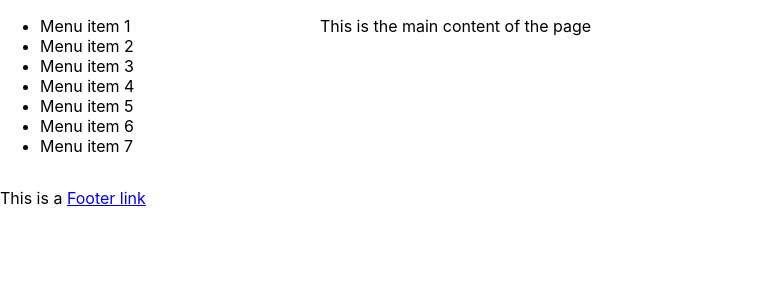
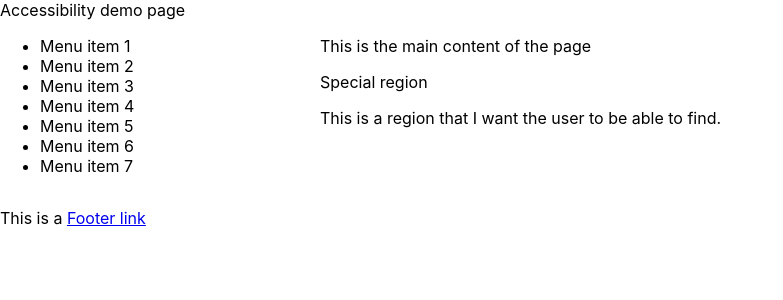
Before and after one commit to jakubgawlikowski/a11y, a React (Create React App) app in the folder a11y/: page / in a window 1280 px wide. Shown: the top 300 px of the page, without its empty margins (0-783 px from the left). Built offline with nearby package versions, Linux system fonts and the light colour scheme.

Commit message:
adding landmarks

```diff
--- a/a11y/src/App.js
+++ b/a11y/src/App.js
@@ -3,8 +3,11 @@ import './App.css';
 
 function App() {
   return (
+    <>
+      <header>Accessibility demo page</header>
       <div className="container">
-      <ul className="menu">
+        <nav className="menu" role="navigation">
+          <ul>
             <li>Menu item 1</li>
             <li>Menu item 2</li>
             <li>Menu item 3</li>
@@ -13,13 +16,20 @@ function App() {
             <li>Menu item 6</li>
             <li>Menu item 7</li>
           </ul>
-      <div className="main">
+        </nav>
+        <main className="main" role="main">
           <p>This is the main content of the page</p>
+
+          <div role="region" aria-labelledby="special-region">
+            <p id="special-region">Special region</p>
+            This is a region that I want the user to be able to find.
           </div>
-      <div className="footer">
+        </main>
+        <footer className="footer" role="complementary">
           <p>This is a <a href="#">Footer link</a></p>
+        </footer>
       </div>
-    </div>
+    </>
   );
 }
 
```
Lines whose indentation alone changed are shown as unchanged.
